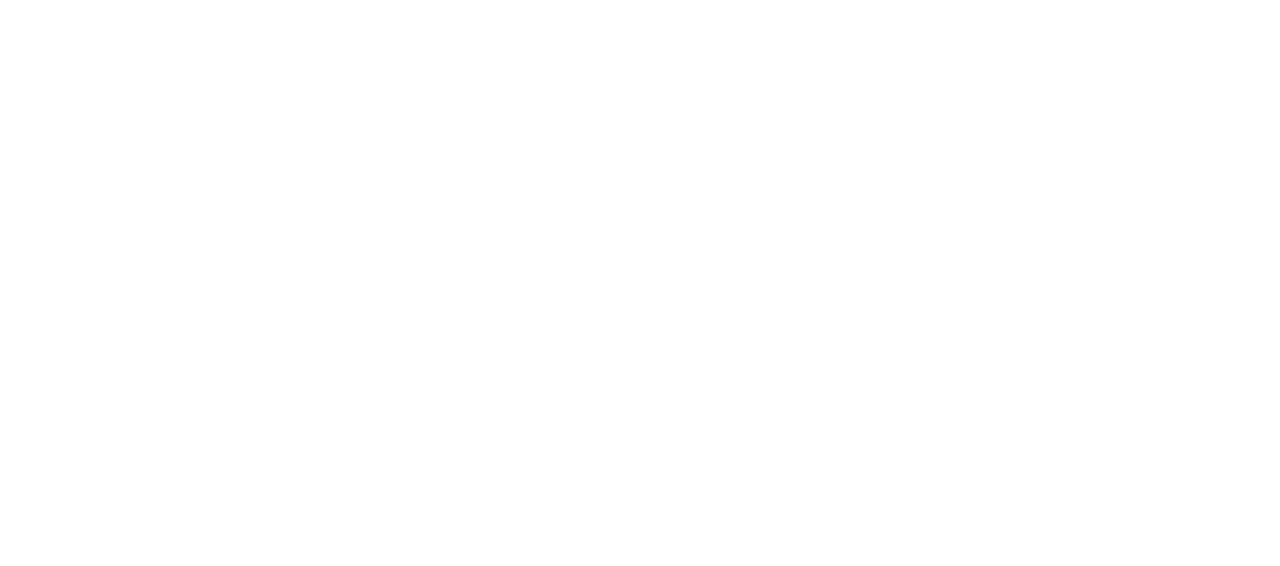
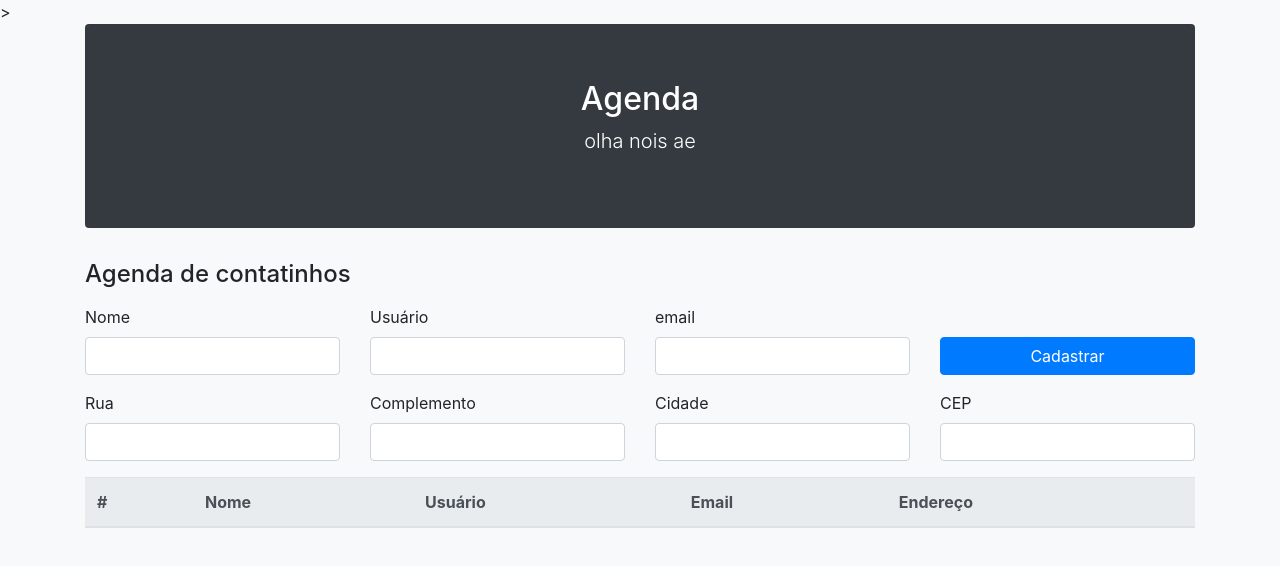
Before and after one commit to LuizKischel/Programacao-Web, a plain HTML site: page Aula18032021/index.html in a window 1280 px wide. Drawn offline with nearby package versions, Linux system fonts and the light colour scheme; no server answers.

Commit message:
18032021

```diff
--- a/Aula18032021/index.html
+++ b/Aula18032021/index.html
@@ -1,12 +1,90 @@
-<!DOCTYPE html>
-<html lang="en">
-<head>
-    <meta charset="UTF-8">
-    <meta http-equiv="X-UA-Compatible" content="IE=edge">
-    <meta name="viewport" content="width=device-width, initial-scale=1.0">
-    <title>Document</title>
-</head>
-<body>
+<!doctype html>
+<html lang="pt-br">
+  <head>
+    <meta charset="utf-8">
+    <meta name="viewport" content="width=device-width, initial-scale=1">
+    <link rel="stylesheet" href="https://stackpath.bootstrapcdn.com/bootstrap/4.1.3/css/bootstrap.min.css" integrity="sha384-MCw98/SFnGE8fJT3GXwEOngsV7Zt27NXFoaoApmYm81iuXoPkFOJwJ8ERdknLPMO" crossorigin="anonymous">
+    <script src="https://ajax.googleapis.com/ajax/libs/jquery/3.5.1/jquery.min.js"></script>
+    <script src="js/script.js"></script>
+    <link rel="stylesheet" href="css/style.css"> >
+  </head>
 
-</body>
+  <body class="bg-light">
+
+    <div class="container">
+      <div class="jumbotron p-31 p-md-2 text-white rounded bg-dark">
+        <div class="py-5 text-center">
+        <h2>Agenda</h2>
+        <p class="lead">olha nois ae </a></p>
+      </div>
+      </div>
+
+
+      <div class="row">
+
+        <div class="col-sm">
+          <h4 class="mb-3">Agenda de contatinhos</h4>
+
+          <form>
+            <div class="row">
+              <div class="col-md-6 mb-3 col-lg-3">
+                <label for="name">Nome</label>
+                <input type="text" class="form-control" id="name" autocomplete="off" >
+              </div>
+              <div class="col-md-6 mb-3 col-lg-3">
+                <label for="username">Usuário</label>
+                <input type="text" class="form-control" id="username" autocomplete="off">
+              </div>
+              <div class="col-md-6 mb-3 col-lg-3">
+                <label for="email">email</label>
+                <input type="email" class="form-control" id="email" autocomplete="off">
+              </div>
+              <div class="col-md-6 mb-3 col-lg-3 d-flex justify-content-end flex-column">
+                <button class="btn btn-primary btn-mds" type="submit">Cadastrar</button>
+              </div>
+              <div class="col-md-6 mb-3 col-lg-3">
+                <label for="email">Rua</label>
+                <input type="email" class="form-control" id="rua" autocomplete="off">
+              </div>
+              <div class="col-md-6 mb-3 col-lg-3">
+                <label for="email">Complemento</label>
+                <input type="email" class="form-control" id="Complemento" autocomplete="off">
+              </div>
+              <div class="col-md-6 mb-3 col-lg-3">
+                <label for="email">Cidade</label>
+                <input type="email" class="form-control" id="cidade" autocomplete="off">
+              </div>
+              <div class="col-md-6 mb-3 col-lg-3">
+                <label for="email">CEP</label>
+                <input type="email" class="form-control" id="cep" autocomplete="off">
+              </div>
+            </div>
+          </form>
+
+          <table class="table">
+            <thead class="thead-light">
+              <tr>
+                <th scope="col" class="th">#</th>
+                <th scope="col" class="th">Nome</th>
+                <th scope="col" class="th">Usuário</th>
+                <th scope="col" class="th">Email</th>
+                <th scope="col" class="th">Endereço</th>
+              </tr>
+            </thead>
+            <tbody>
+              <!--<tr>
+                 <th scope="row">1</th>
+                <td>JoãoZinho</td>
+                <td>Naruto</td>
+                <td>Sassuke Kan</td>
+              </tr> -->
+
+            </tbody>
+          </table>
+        </div>
+      </div>
+
+    </div>
+
+  </body>
 </html>
--- a/Aula18032021/js/script.js
+++ b/Aula18032021/js/script.js
@@ -0,0 +1,46 @@
+$(function() {
+    const tbody = $('.table tbody');
+
+    function obterDados() {
+        $.ajax('https://jsonplaceholder.typicode.com/users', {
+            type : 'GET',
+            beforeSend: function() {
+                $('.table').after('<p class="loading">Aguarde Carregando ... </p>');
+            },
+            error: function() {
+                $('.table').after('<p class="loading">Deu Ruim</p>');
+            },
+            success: function(dados){
+                mostrarDados(dados);
+            },
+            complete: function() {
+                $('.loading').remove();
+            }
+        })
+
+        function mostrarDados(dados) {
+            $.each(dados, function(i, el) {
+                tbody.append(`<tr class="linha">
+                                <th scope="row" class="id">${el.id}</th>
+                                <td class="nome">${el.name}</td>
+                                <td class="username">${el.username}</td>
+                                <td class="email">${el.email}</td>
+                                <td class="endereco">Rua ${el.address.street}, ${el.address.suite}, ${el.address.city}, ${el.address.zipcode}</td>
+                             </tr>
+             `)
+            })
+        }
+
+        tbody.on('click', (e) => {
+            $linha = $(e.target).closest(".linha");
+            $("#name").val($linha.children(".nome").text());
+            $("#username").val($linha.children(".username").text());
+            $("#email").val($linha.children(".email").text());
+            $("#endereco").val($linha.children(".endereco").text());
+        })
+
+    }
+
+    obterDados();
+
+});
```
